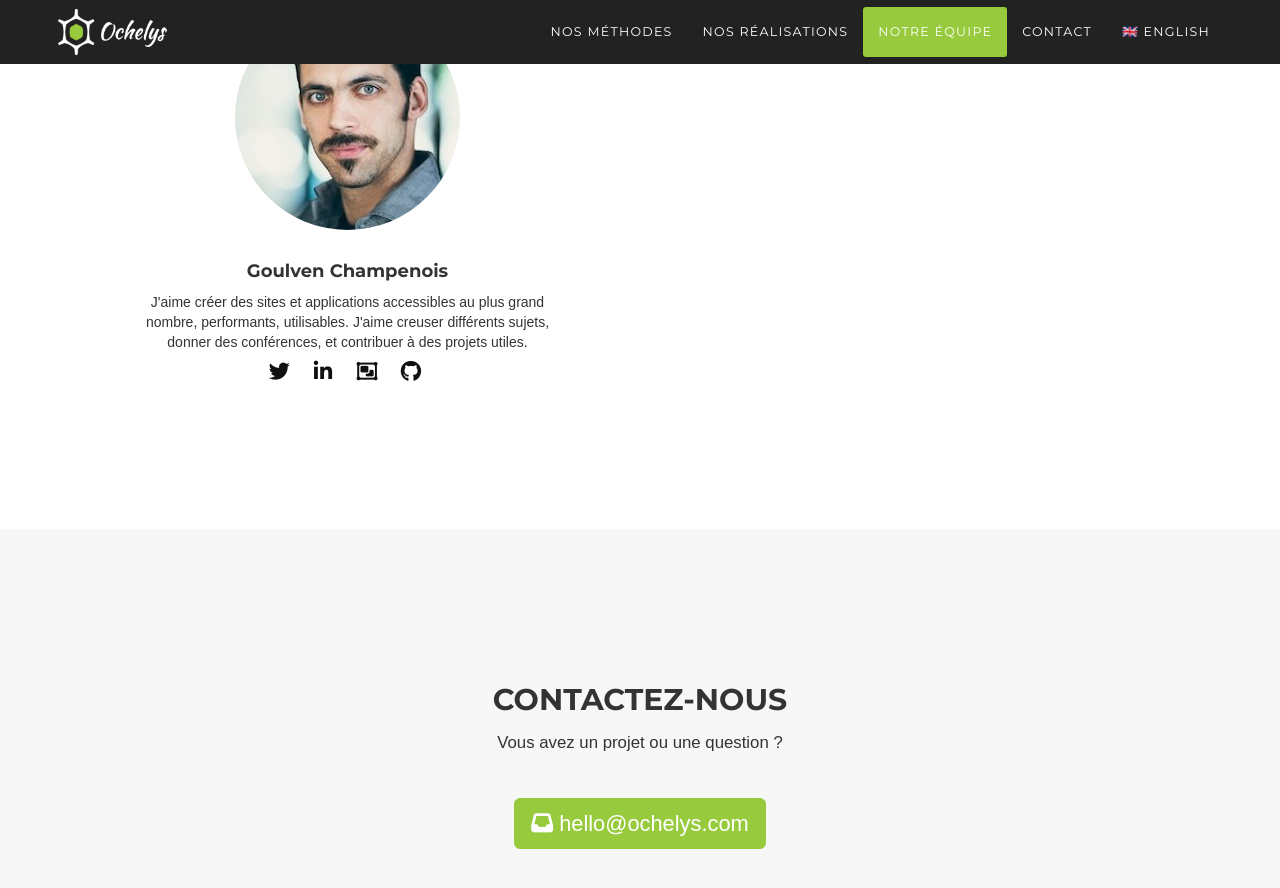
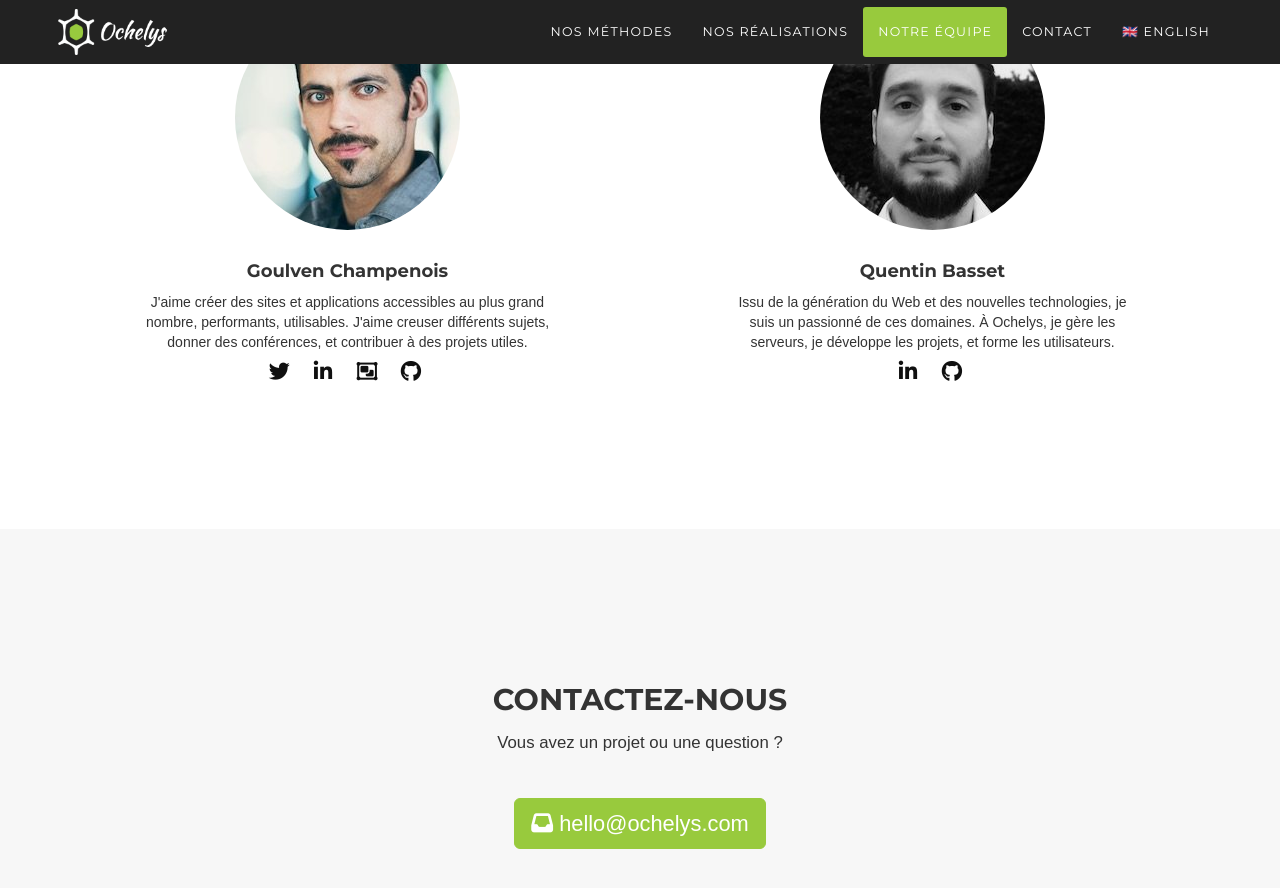
Before and after one commit to Ochelys/ochelys.github.io, a Jekyll site: the page built from index.md, in a window 1280 px wide and 900 px high, scrolled down 3979 px. Shown: the top 888 px of the window. Built offline with Jekyll 4.4.1, drawn with Linux system fonts in a browser that asks for light colours; nearby versions of some CDN libraries; some web fonts are replaced.

Commit message:
Add Quentin to the team

```diff
--- a/_layouts/home.html
+++ b/_layouts/home.html
@@ -137,6 +137,15 @@ layout: default
           <li><a href="https://github.com/goulvench" title="Goulven sur Github"><i class="fa fa-github"></i><span class="sr-only">Goulven sur Github</span></a></li>
         </ul>
       </div>
+      <div class="col-sm-6 team-member">
+        <img src="{{ site.url }}/images/quentin.jpg" alt="Quentin Basset" class="img-responsive img-circle">
+        <h3 class="h4">Quentin Basset</h3>
+        <p class="bio">Issu de la génération du Web et des nouvelles technologies, je suis un passionné de ces domaines. À Ochelys, je gère les serveurs, je développe les projets, et forme les utilisateurs.</p>
+        <ul class="list-inline social-buttons">
+          <li><a href="https://www.linkedin.com/in/quentin-basset-528075112/" title="Quentin sur LinkedIn"><i class="fa fa-linkedin"></i><span class="sr-only">Quentin sur LinkedIn</span></a></li>
+          <li><a href="https://github.com/quentinbt" title="Quentin sur Github"><i class="fa fa-github"></i><span class="sr-only">Quentin sur Github</span></a></li>
+        </ul>
+      </div>
     </div>
   </div>
 </section>
```
Also changed, not shown: _layouts/home.en.html (+9 -0 lines), images/quentin.jpg (added).
